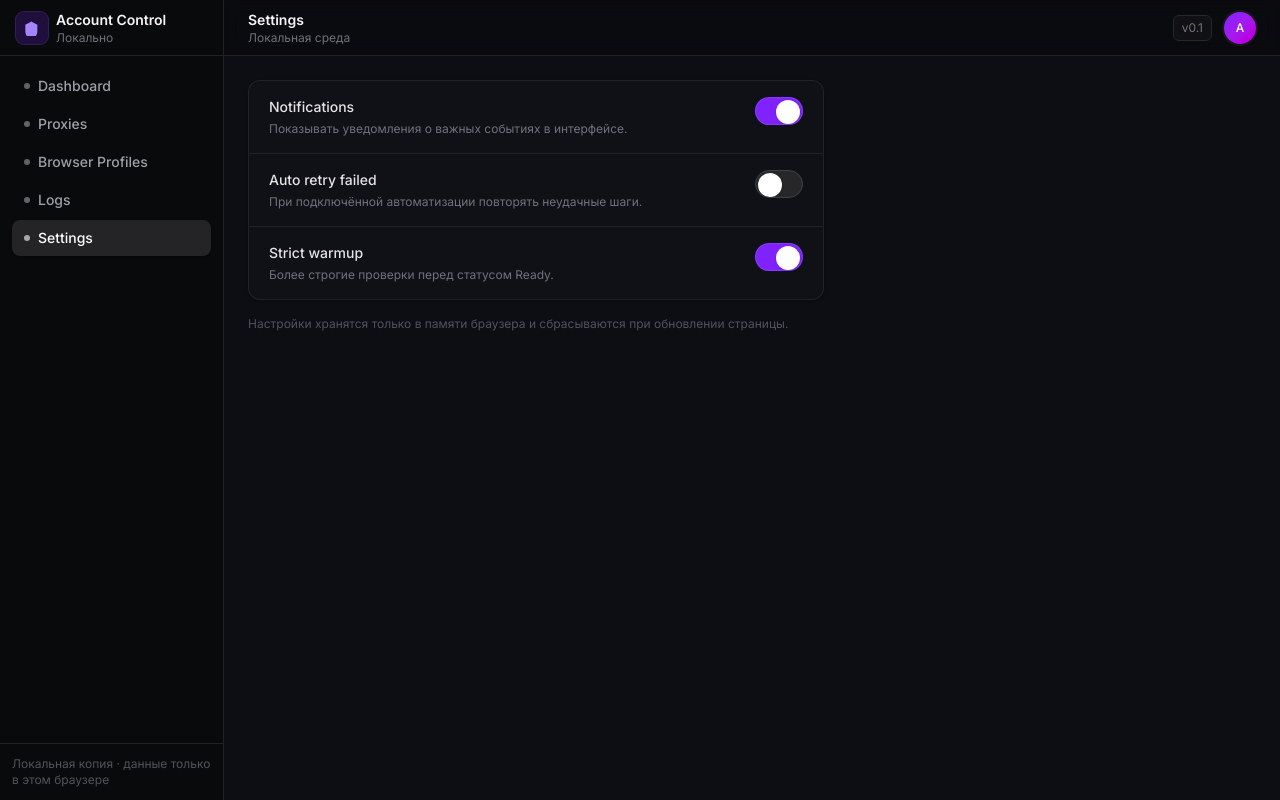
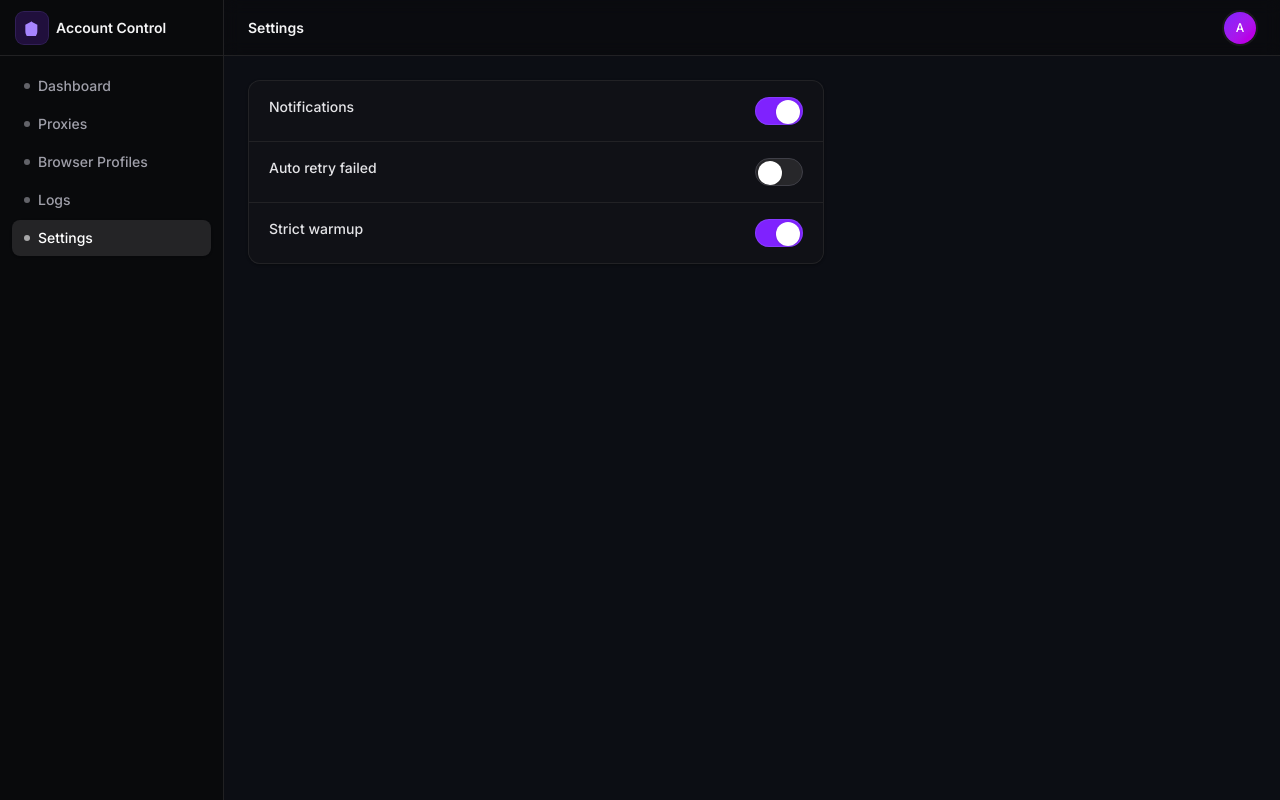
Before and after one commit to bogdan22807/ProjectXX, a React (Vite) app in the folder admin-panel/: page /settings in a window 1280 px wide. Built offline with nearby package versions, Linux system fonts and the light colour scheme.

Commit message:
chore(ui): strip explanatory copy, keep core labels
Remove sidebar subtitle/footer, topbar tagline and version badge, settings
descriptions and footer, dashboard accounts blurb. Shorten README and log
seed strings.

Co-authored-by: bogdan22807 <bogdan22807@users.noreply.github.com>

```diff
--- a/admin-panel/src/components/layout/Sidebar.tsx
+++ b/admin-panel/src/components/layout/Sidebar.tsx
@@ -19,7 +19,6 @@ export function Sidebar() {
         </div>
         <div className="min-w-0">
           <div className="truncate text-sm font-semibold text-zinc-100">Account Control</div>
-          <div className="truncate text-xs text-zinc-500">Локально</div>
         </div>
       </div>
       <nav className="flex-1 space-y-0.5 p-3">
@@ -41,9 +40,6 @@ export function Sidebar() {
           </NavLink>
         ))}
       </nav>
-      <div className="border-t border-zinc-800/80 p-3 text-xs text-zinc-600">
-        Локальная копия · данные только в этом браузере
-      </div>
     </aside>
   )
 }
--- a/admin-panel/src/components/layout/Topbar.tsx
+++ b/admin-panel/src/components/layout/Topbar.tsx
@@ -16,12 +16,8 @@ export function Topbar() {
     <header className="flex h-14 shrink-0 items-center justify-between border-b border-zinc-800/80 bg-zinc-950/50 px-6 backdrop-blur">
       <div>
         <h1 className="text-sm font-semibold text-zinc-100">{title}</h1>
-        <p className="text-xs text-zinc-500">Локальная среда</p>
       </div>
       <div className="flex items-center gap-3">
-        <span className="hidden rounded-md border border-zinc-800 bg-zinc-900/50 px-2 py-1 text-xs text-zinc-500 sm:inline">
-          v0.1
-        </span>
         <div className="flex h-8 w-8 items-center justify-center rounded-full bg-gradient-to-br from-violet-600 to-fuchsia-600 text-xs font-medium text-white ring-2 ring-zinc-900">
           A
         </div>
--- a/admin-panel/src/data/mock.ts
+++ b/admin-panel/src/data/mock.ts
@@ -91,12 +91,12 @@ export const initialLogs: LogEntry[] = [
     id: 'l1',
     time: now(),
     action: 'System',
-    details: 'Сессия запущена, загружены локальные данные',
+    details: 'Session started',
   },
   {
     id: 'l2',
     time: now(),
     action: 'Account',
-    details: 'Загружены примеры учётных записей',
+    details: 'Accounts loaded',
   },
 ]
--- a/admin-panel/src/pages/DashboardPage.tsx
+++ b/admin-panel/src/pages/DashboardPage.tsx
@@ -254,7 +254,6 @@ export function DashboardPage() {
       <Card className="overflow-hidden p-0">
         <div className="border-b border-zinc-800/80 px-4 py-3">
           <h2 className="text-sm font-semibold text-zinc-200">Accounts</h2>
-          <p className="mt-0.5 text-xs text-zinc-500">Manage all accounts from the dashboard</p>
         </div>
         <div className="overflow-x-auto">
           <table className="w-full min-w-[960px] text-left text-sm">
--- a/admin-panel/src/pages/SettingsPage.tsx
+++ b/admin-panel/src/pages/SettingsPage.tsx
@@ -5,21 +5,9 @@ export function SettingsPage() {
   const { settings, setSettings } = useAppState()
 
   const rows = [
-    {
-      key: 'notifications' as const,
-      title: 'Notifications',
-      description: 'Показывать уведомления о важных событиях в интерфейсе.',
-    },
-    {
-      key: 'autoRetryFailed' as const,
-      title: 'Auto retry failed',
-      description: 'При подключённой автоматизации повторять неудачные шаги.',
-    },
-    {
-      key: 'strictWarmup' as const,
-      title: 'Strict warmup',
-      description: 'Более строгие проверки перед статусом Ready.',
-    },
+    { key: 'notifications' as const, title: 'Notifications' },
+    { key: 'autoRetryFailed' as const, title: 'Auto retry failed' },
+    { key: 'strictWarmup' as const, title: 'Strict warmup' },
   ]
 
   return (
@@ -27,10 +15,7 @@ export function SettingsPage() {
       <Card className="divide-y divide-zinc-800/80">
         {rows.map((row) => (
           <div key={row.key} className="flex items-start justify-between gap-4 px-5 py-4">
-            <div>
-              <div className="text-sm font-medium text-zinc-200">{row.title}</div>
-              <p className="mt-1 text-xs text-zinc-500">{row.description}</p>
-            </div>
+            <div className="text-sm font-medium text-zinc-200">{row.title}</div>
             <button
               type="button"
               role="switch"
@@ -51,7 +36,6 @@ export function SettingsPage() {
           </div>
         ))}
       </Card>
-      <p className="text-xs text-zinc-600">Настройки хранятся только в памяти браузера и сбрасываются при обновлении страницы.</p>
     </div>
   )
 }
```
Also changed, not shown: 1 other file (tests, documents, lock files or other folders).
